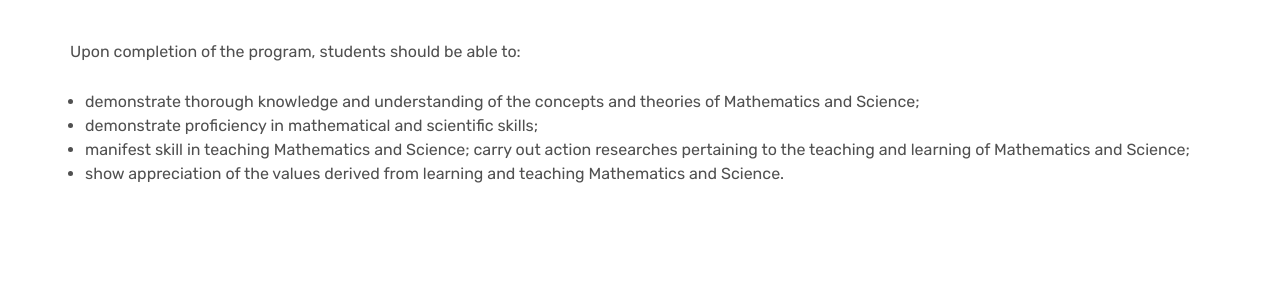
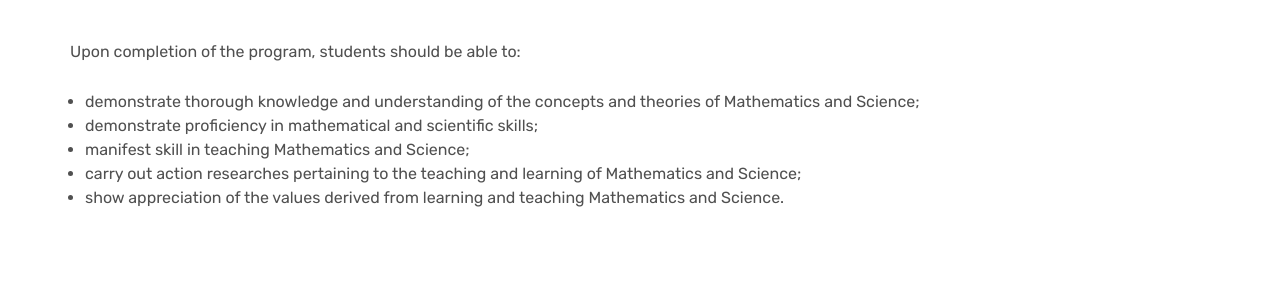
Before and after one commit to uplbmst/uplbmst.github.io, a plain HTML site: page hmv1.html in a window 1280 px wide. Shown: the part 1160-1447 px from the top of the page. Drawn offline with Linux system fonts and the light colour scheme; files whose address does not match are found by name.

Commit message:
Update hmv1.html

```diff
--- a/hmv1.html
+++ b/hmv1.html
@@ -220,7 +220,8 @@
 						<ul>
 							<li>demonstrate thorough knowledge and understanding of the concepts and theories of Mathematics and Science;</li>
 							<li>demonstrate proficiency in mathematical and scientific skills;</li>
-							<li>manifest skill in teaching Mathematics and Science; carry out action researches pertaining to the teaching and learning of Mathematics and Science;</li>
+							<li>manifest skill in teaching Mathematics and Science; </li>
+							<li>carry out action researches pertaining to the teaching and learning of Mathematics and Science;</li>
 							<li>show appreciation of the values derived from learning and teaching Mathematics and Science.</li>
 						</ul>
 					</div>
```
